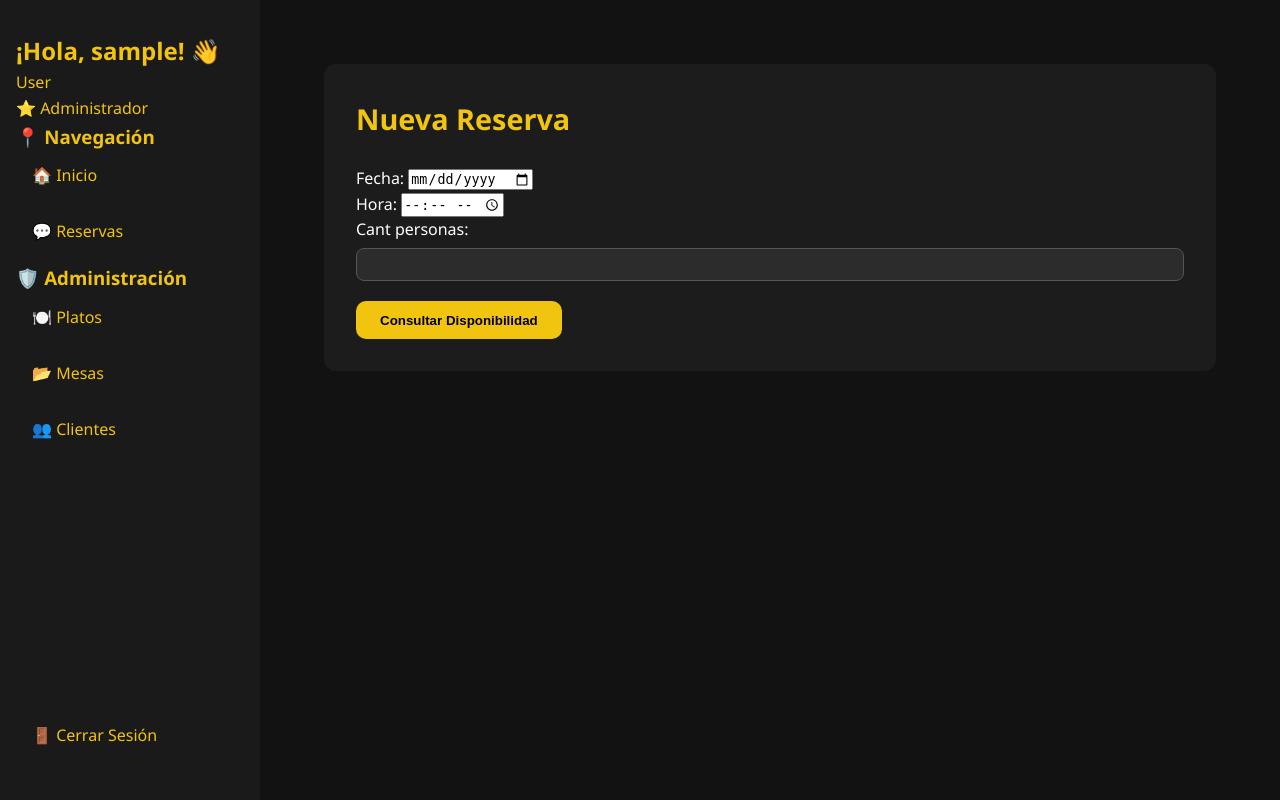
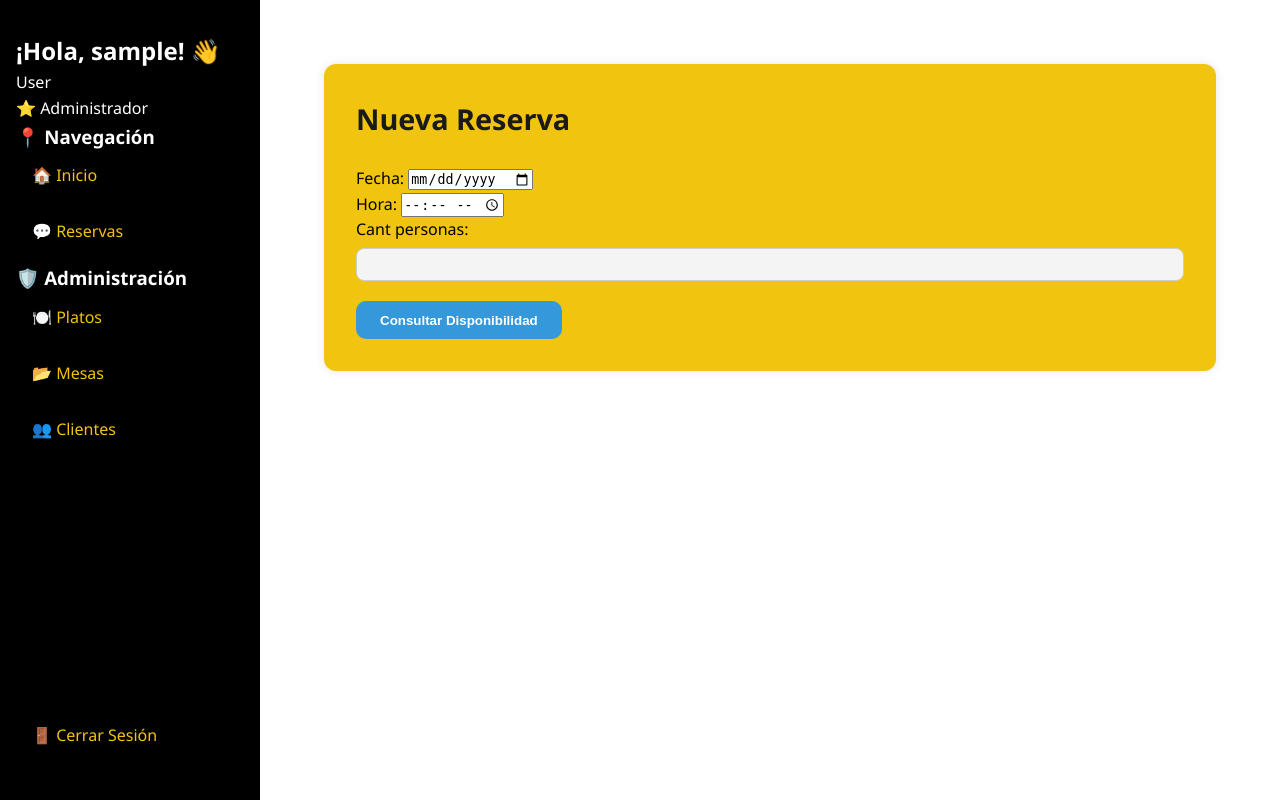
Before and after one commit to FalconVSysEng/restauranteDPS, a Django app: page /reservas/nueva/ in a window 1280 px wide. Run offline with Django 5.2, Linux system fonts and the light colour scheme; the visitor is signed in with stand-in values (Sample User, id 1).

Commit message:
cambio de colores

```diff
--- a/restaurante/static/css/estilo.css
+++ b/restaurante/static/css/estilo.css
@@ -1,11 +1,18 @@
 /* ======= VARIABLES DE COLOR ======= */
 :root {
-  --color-principal: #f1c40f;
-  --color-fondo: #121212;
-  --color-secundario: #1c1c1c;
-  --color-texto: #fff;
-  --color-borde: #333;
-  --color-input: #2c2c2c;
+  --color-principal: #f1c40f;        /* Amarillo (botones, tarjetas) */
+  --color-fondo: #ffffff;            /* Fondo blanco para el contenido */
+  --color-secundario: #1c1c1c;       /* Opcional */
+  --color-texto: #333333;            /* Texto oscuro */
+  --color-sidebar: #000000;          /* Sidebar negro */
+  --color-sidebar-texto: #ffffff;    /* Texto blanco en el sidebar */
+  --color-hover: #e0b90e;            /* Hover amarillo suave */
+  --color-input: #f4f4f4;            /* Inputs claros */
+  --color-borde: #cccccc;
+
+  --color-acento: #3498db; /* Azul elegante */
+--color-acento-hover: #2c80b4;
+
 }
 
 /* ======= RESET GENERAL ======= */
@@ -25,9 +32,20 @@ body {
 /* ======= ESTRUCTURA PRINCIPAL ======= */
 .main {
   padding: 2rem;
-  background-color: var(--color-secundario);
+  background-color: var(--color-principal);  /* Fondo blanco */
   border-radius: 12px;
   margin: 2rem;
+  box-shadow: 0 0 10px rgba(0, 0, 0, 0.1);  /* Suave sombra */
+   color: black;
+}
+.main h2 {
+  color: var(--color-principal);
+}
+
+.main a {
+  color: black;
+  text-decoration: none;
+  font-weight: bold;
 }
 
 .header {
@@ -39,13 +57,13 @@ body {
 
 .header h2 {
   font-size: 1.8rem;
-  color: var(--color-principal);
+  color: #1a1a1a;
 }
 
 .header a {
   text-decoration: none;
-  background-color: var(--color-principal);
-  color: black;
+  background-color: #1f3a93; /* azul elegante */
+  color: white;
   padding: 0.5rem 1rem;
   border-radius: 10px;
   font-weight: bold;
@@ -93,7 +119,23 @@ input[type="submit"] {
 
 button:hover,
 input[type="submit"]:hover {
-  background-color: #e0b90e;
+  background-color: var(--color-hover);
+}
+
+
+.btn-consultar {
+  background-color: #3498db; /* Azul elegante */
+  color: white;
+  padding: 0.7rem 1.5rem;
+  border: none;
+  border-radius: 10px;
+  font-weight: bold;
+  cursor: pointer;
+  transition: background-color 0.3s ease;
+}
+
+.btn-consultar:hover {
+  background-color: #2c80b4; /* Azul más oscuro al pasar el mouse */
 }
 
 /* ======= INPUTS Y SELECT ======= */
@@ -106,8 +148,8 @@ select {
   padding: 0.5rem;
   margin: 0.3rem 0;
   background-color: var(--color-input);
-  border: 1px solid #555;
-  color: var(--color-principal);
+  border: 1px solid var(--color-borde);
+  color: black;
   border-radius: 8px;
 }
 
@@ -193,24 +239,35 @@ select {
 /* ======= SIDEBAR ======= */
 #sidebar {
   width: 260px;
-  background-color: #1a1a1a;
-  color: var(--color-principal);
+  background-color: var(--color-sidebar);
+  color: var(--color-sidebar-texto);
   padding: 2rem 1rem;
   position: relative;
   transition: transform 0.3s ease;
 }
 
+#sidebar h2,
+#sidebar p,
+#sidebar span,
+#sidebar a {
+  color: var(--color-sidebar-texto);
+}
+
+
 /* Links */
 #sidebar a {
+  background-color: transparent;
   display: block;
   padding: 0.7rem 1rem;
   color: var(--color-principal);
   text-decoration: none;
   border-radius: 8px;
   margin-bottom: 0.5rem;
+  transition: background-color 0.3s, color 0.3s;
 }
 #sidebar a:hover {
-  background-color: #333;
+  background-color: var(--color-hover);
+  color: black;
 }
 
 /* Cerrar sesión abajo */
@@ -226,7 +283,7 @@ select {
   padding: 2rem;
   background-color: var(--color-fondo);
   color: var(--color-texto);
-  overflow-x: auto;
+  min-height: 100vh;  overflow-x: auto;
 }
 
 /* ======= BOTÓN TOGGLE (solo en móviles) ======= */
--- a/restaurante/templates/nueva_reserva.html
+++ b/restaurante/templates/nueva_reserva.html
@@ -7,7 +7,7 @@
     <form method="post">
         {% csrf_token %}
         {{ form.as_p }}
-        <button type="submit">Consultar Disponibilidad</button>
+        <button type="submit" class="btn-consultar">Consultar Disponibilidad</button>
     </form>
 </main>
 {% endblock %}
```
Also changed, not shown: other parts of restaurante/static/css/estilo.css (+24 -12 lines).
